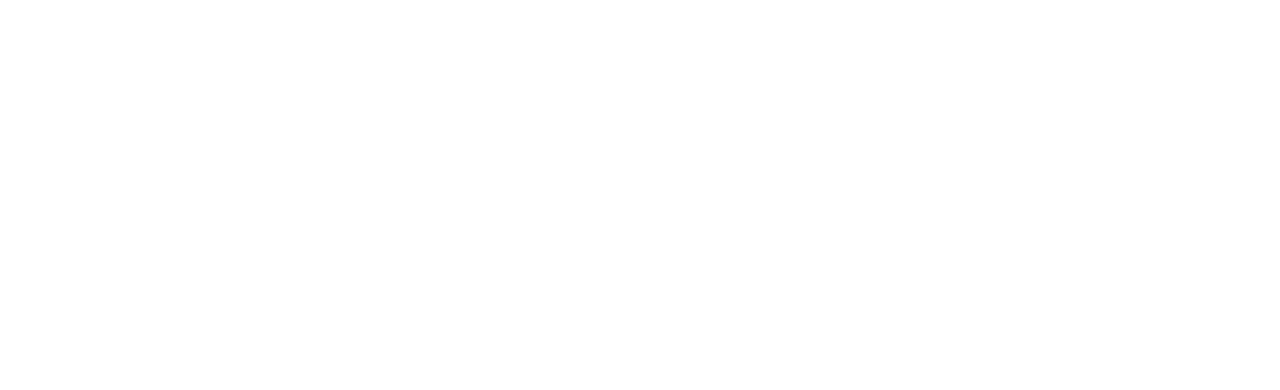
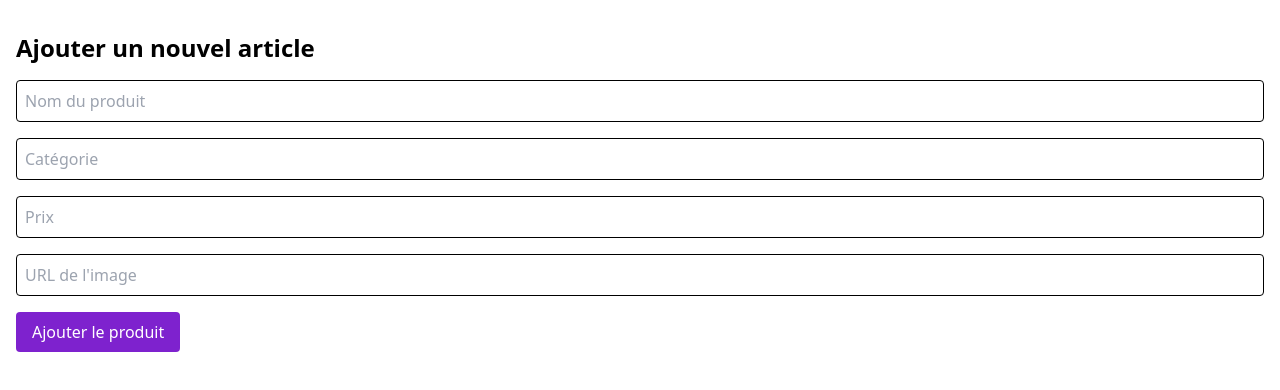
Before and after one commit to Cheeikh/XartoumTech_react, a React (Create React App) app: page /ajouter-article in a window 1280 px wide. Before the commit this address had no page. Shown: the top 390 px of the page. Built offline with nearby package versions, Linux system fonts and the light colour scheme.

Commit message:
achat-vente_new

```diff
--- a/src/App.js
+++ b/src/App.js
@@ -5,6 +5,8 @@
 import PinnedPage from './pages/PinnedPage';
 import CartPage from './pages/CartPage';
 import CheckoutPage from "./pages/CheckoutPage";
+import AjouterArticle from "./components/AjouterArticle";
+
 // import CustomOrderForm from './components/CustomOrderForm';
 
 
@@ -42,6 +44,8 @@
           <Route path="/pinned" element={<PinnedPage />} />
           <Route path="/cart" element={<CartPage />} />
           <Route path="/checkout" element={<CheckoutPage />} />
+          <Route path="/ajouter-article" element={<AjouterArticle />} />
+
           {/* <Route path="/custom-order" element={<CustomOrderForm />} /> */}
 
         </Routes>
--- /dev/null
+++ b/src/components/AjouterArticle.jsx
@@ -0,0 +1,74 @@
+import React, { useState } from 'react';
+import { useDispatch } from 'react-redux';
+import { addProduct } from '../redux/productSlice';
+
+const AjouterArticle = () => {
+  const dispatch = useDispatch();
+  const [newProduct, setNewProduct] = useState({
+    nom: '',
+    categorie: '',
+    prix: '',
+    image: ''
+  });
+
+  const handleInputChange = (e) => {
+    const { name, value } = e.target;
+    setNewProduct(prev => ({ ...prev, [name]: value }));
+  };
+
+  const handleSubmit = (e) => {
+    e.preventDefault();
+    dispatch(addProduct(newProduct));
+    setNewProduct({ nom: '', categorie: '', prix: '', image: '' });
+    alert('Produit ajouté avec succès !');
+  };
+
+  return (
+    <div className="container mx-auto px-4 py-8">
+      <h1 className="text-2xl font-bold mb-4">Ajouter un nouvel article</h1>
+      <form onSubmit={handleSubmit} className="space-y-4">
+        <input
+          type="text"
+          name="nom"
+          value={newProduct.nom}
+          onChange={handleInputChange}
+          placeholder="Nom du produit"
+          className="w-full p-2 border rounded"
+          required
+        />
+        <input
+          type="text"
+          name="categorie"
+          value={newProduct.categorie}
+          onChange={handleInputChange}
+          placeholder="Catégorie"
+          className="w-full p-2 border rounded"
+          required
+        />
+        <input
+          type="number"
+          name="prix"
+          value={newProduct.prix}
+          onChange={handleInputChange}
+          placeholder="Prix"
+          className="w-full p-2 border rounded"
+          required
+        />
+        <input
+          type="text"
+          name="image"
+          value={newProduct.image}
+          onChange={handleInputChange}
+          placeholder="URL de l'image"
+          className="w-full p-2 border rounded"
+          required
+        />
+        <button type="submit" className="bg-purple-700 text-white px-4 py-2 rounded">
+          Ajouter le produit
+        </button>
+      </form>
+    </div>
+  );
+};
+
+export default AjouterArticle;
--- a/src/pages/AchatVentePage.jsx
+++ b/src/pages/AchatVentePage.jsx
@@ -1,8 +1,10 @@
 import React, { useState, useEffect } from 'react';
-import { ChevronLeft, ChevronRight, ShoppingBag } from 'lucide-react';
+import { ChevronLeft, ChevronRight } from 'lucide-react';
 import { useNavigate } from 'react-router-dom';
-import { useSelector } from 'react-redux';
+import { useSelector, useDispatch } from 'react-redux';
 import Layout from '../components/Layout';
+import { canAddProducts } from '../redux/userSlice';
+import { addProduct } from '../redux/productSlice';
 
 const AchatVentePage = () => {
   const [produitsVedettes, setProduitsVedettes] = useState([]);
@@ -11,9 +13,18 @@
   const [tousLesProduits, setTousLesProduits] = useState([]);
   const [categorieSelectionnee, setCategorieSelectionnee] = useState(null);
   const [diapositiveCourante, setDiapositiveCourante] = useState(0);
+  const [showAddForm, setShowAddForm] = useState(false);
+  const [newProduct, setNewProduct] = useState({
+    nom: '',
+    categorie: '',
+    prix: '',
+    image: ''
+  });
 
   const navigate = useNavigate();
-  const user = useSelector(state => state.user);
+  const dispatch = useDispatch();
+  const user = useSelector(state => state.user.user);
+  const userCanAddProducts = useSelector(canAddProducts);
 
   const categories = [
     "TISSUS", "MERCERIE", "MACHINES", "OUTILS", "PATRONS", "ÉQUIPEMENT", "FORMATIONS", "VENTE FLASH"
@@ -31,7 +42,7 @@
         { id: 6, nom: "Machine à coudre portable", categorie: "MACHINES", prix: 75000, image: "https://encrypted-tbn0.gstatic.com/images?q=tbn:ANd9GcRBWCfPLtsdq4Bb23NBIOyXqKdGTEDFlgyrQ9LNOl3lrdOHAHgj85d4xkggK_U2ZTN15AA&usqp=CAU" },
         { id: 7, nom: "Ciseaux de précision", categorie: "OUTILS", prix: 8000, image: "https://i.ebayimg.com/images/g/zA0AAOSwpLle7ytz/s-l640.jpg" },
         { id: 8, nom: "Mannequin ajustable", categorie: "ÉQUIPEMENT", prix: 50000, image: "https://i.ytimg.com/vi/VHrD7_mWVKw/maxresdefault.jpg" },
-        { id: 9, nom: "Tissu soie naturelle", categorie:  "TISSUS", prix: 12000, image: "https://sunushopping.com/wp-content/uploads/2021/09/TWO-M-tourkie-ndiareme.png" },
+        { id: 9, nom: "Tissu soie naturelle", categorie: "TISSUS", prix: 12000, image: "https://sunushopping.com/wp-content/uploads/2021/09/TWO-M-tourkie-ndiareme.png" },
         { id: 10, nom: "Lot de boutons vintage", categorie: "MERCERIE", prix: 3000, image: "https://www.cdiscount.com/pdt2/7/8/5/1/300x300/mp58450785/rw/1-5-ans-bebe-enfant-fille-vetements-d-ete-robe-dos.jpg" },
         { id: 11, nom: "Fil à broder multicolore", categorie: "MERCERIE", prix: 1500, image: "https://i.pinimg.com/736x/0a/ae/55/0aae55ba49ee0cb848b627dce061c565.jpg" },
         { id: 12, nom: "Patrons de mode été", categorie: "PATRONS", prix: 5000, image: "https://m.media-amazon.com/images/I/51cK4OsKWPL._AC_SY445_.jpg" },
@@ -67,6 +78,18 @@
     navigate(`/product/${produit.id}`, { state: { product: produit } });
   };
 
+  const handleAddProduct = (e) => {
+    e.preventDefault();
+    dispatch(addProduct(newProduct));
+    setShowAddForm(false);
+    setNewProduct({ nom: '', categorie: '', prix: '', image: '' });
+  };
+
+  const handleInputChange = (e) => {
+    const { name, value } = e.target;
+    setNewProduct(prev => ({ ...prev, [name]: value }));
+  };
+
   const produitsFiltres = categorieSelectionnee
     ? filtrerProduitsParCategorie(categorieSelectionnee)
     : tousLesProduits;
@@ -92,11 +115,69 @@
           </ul>
         </nav>
 
+        {/* Formulaire d'ajout de produit */}
+        {userCanAddProducts && (
+          <div className="mb-8">
+            <button
+              onClick={() => setShowAddForm(!showAddForm)}
+              className="bg-purple-700 text-white px-4 py-2 rounded"
+            >
+              {showAddForm ? 'Annuler' : 'Ajouter un produit'}
+            </button>
+            {showAddForm && (
+              <form onSubmit={handleAddProduct} className="mt-4 space-y-4">
+                <input
+                  type="text"
+                  name="nom"
+                  value={newProduct.nom}
+                  onChange={handleInputChange}
+                  placeholder="Nom du produit"
+                  className="w-full p-2 border rounded"
+                  required
+                />
+                <select
+                  name="categorie"
+                  value={newProduct.categorie}
+                  onChange={handleInputChange}
+                  className="w-full p-2 border rounded"
+                  required
+                >
+                  <option value="">Sélectionnez une catégorie</option>
+                  {categories.map(cat => (
+                    <option key={cat} value={cat}>{cat}</option>
+                  ))}
+                </select>
+                <input
+                  type="number"
+                  name="prix"
+                  value={newProduct.prix}
+                  onChange={handleInputChange}
+                  placeholder="Prix"
+                  className="w-full p-2 border rounded"
+                  required
+                />
+                <input
+                  type="text"
+                  name="image"
+                  value={newProduct.image}
+                  onChange={handleInputChange}
+                  placeholder="URL de l'image"
+                  className="w-full p-2 border rounded"
+                  required
+                />
+                <button type="submit" className="bg-green-500 text-white px-4 py-2 rounded">
+                  Ajouter le produit
+                </button>
+              </form>
+            )}
+          </div>
+        )}
+
         {categorieSelectionnee ? (
           // Affichage des produits filtrés par catégorie
           <section className="mb-12">
             <h2 className="text-2xl font-bold mb-4">{categorieSelectionnee}</h2>
-            <div className="grid grid-cols-4 gap-4">
+            <div className="grid grid-cols-1 md:grid-cols-2 lg:grid-cols-4 gap-4">
               {produitsFiltres.map(produit => (
                 <div key={produit.id} className="border p-4 cursor-pointer" onClick={() => handleProductClick(produit)}>
                   <img src={produit.image} alt={produit.nom} className="w-full h-48 object-cover mb-2" />
@@ -139,7 +220,7 @@
                 <h2 className="text-2xl font-bold">NOS MEILLEURES VENTES</h2>
                 <a href="#" className="text-purple-700">Voir tout</a>
               </div>
-              <div className="grid grid-cols-5 gap-4">
+              <div className="grid grid-cols-1 md:grid-cols-3 lg:grid-cols-5 gap-4">
                 {meilleuresVentes.map(produit => (
                   <div key={produit.id} className="border p-4 cursor-pointer" onClick={() => handleProductClick(produit)}>
                     <img src={produit.image} alt={produit.nom} className="w-full h-48 object-cover mb-2" />
@@ -157,10 +238,10 @@
                 <h2 className="text-2xl font-bold">DERNIERS EN VENTE</h2>
                 <a href="#" className="text-purple-700">Voir tout</a>
               </div>
-              <div className="grid grid-cols-5 gap-4">
+              <div className="grid grid-cols-1 md:grid-cols-3 lg:grid-cols-5 gap-4">
                 {nouveautes.map(produit => (
                   <div key={produit.id} className="border p-4 cursor-pointer" onClick={() => handleProductClick(produit)}>
-                    <img src={produit.image} alt={produit.nom} className="w-full h-64 object-cover mb-2" />
+<img src={produit.image} alt={produit.nom} className="w-full h-64 object-cover mb-2" />
                     <p className="text-sm text-gray-600">{produit.categorie}</p>
                     <h3 className="font-semibold">{produit.nom}</h3>
                     <p className="text-purple-700 font-bold">{produit.prix} FCFA</p>
--- a/src/redux/userSlice.js
+++ b/src/redux/userSlice.js
@@ -3,7 +3,7 @@
 const initialState = {
   user: JSON.parse(localStorage.getItem("user")) || null,
   edit: false,
-  friends: [], // Ajout d'un état pour les amis
+  friends: [],
 };
 
 const userSlice = createSlice({
@@ -35,6 +35,12 @@
 });
 
 export const { login, logout, updateProfile, updateUser, updateProfileModal, setFriends } = userSlice.actions;
+
+export const canAddProducts = (state) => {
+  const allowedRoles = ['styliste', 'tailleur', 'vendeur'];
+  return state.user && state.user.role && allowedRoles.includes(state.user.role.toLowerCase());
+};
+
 export default userSlice.reducer;
 
 // Actions Thunk
@@ -49,12 +55,15 @@
 export const UpdateProfile = (val) => (dispatch) => {
   dispatch(updateProfile(val));
 };
+
 export const UpdateUser = (user) => (dispatch) => {
   dispatch(updateUser(user));
 };
+
 export const UpdateProfileModal = (val) => (dispatch) => {
   dispatch(updateProfileModal(val));
 };
+
 export const UpdateFriends = (friends) => (dispatch) => {
   dispatch(setFriends(friends));
 };
```
Also changed, not shown: src/components/Layout.jsx (+23 -23 lines), src/components/TopBar.jsx (+32 -3 lines), src/redux/productSlice.js (+34 -0 lines).
